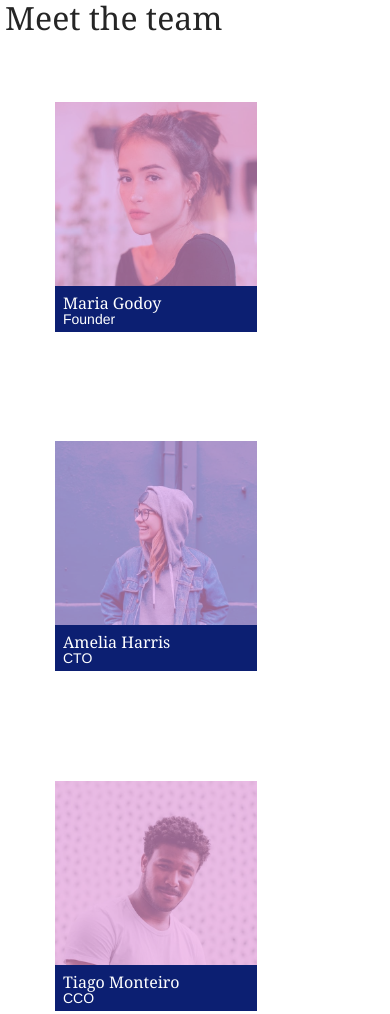
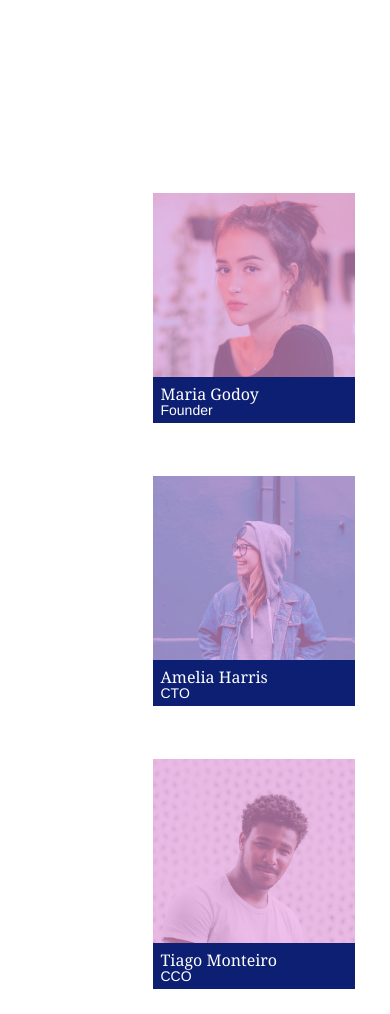
Before and after one commit to nika505/three-responsive-cards, a plain HTML site: page index.html in a window 390 px wide. Drawn offline with Linux system fonts and the light colour scheme.

Commit message:
Update style.css

```diff
--- a/style.css
+++ b/style.css
@@ -108,14 +108,15 @@ h1{
     line-height: 36px;
 }
 @media screen and (max-width:600px){
+    body{
+        height: 100%;
+    }
     .wrapper{
-        margin-top: 50px;
-        height: 120vh;
+        margin-top: 20vh;
+        margin-left: 50%;
     }
     h1{
-        position: absolute;
-        top:0;
-        left: 5px;
+        opacity: 0;
     }
 
 }
```
